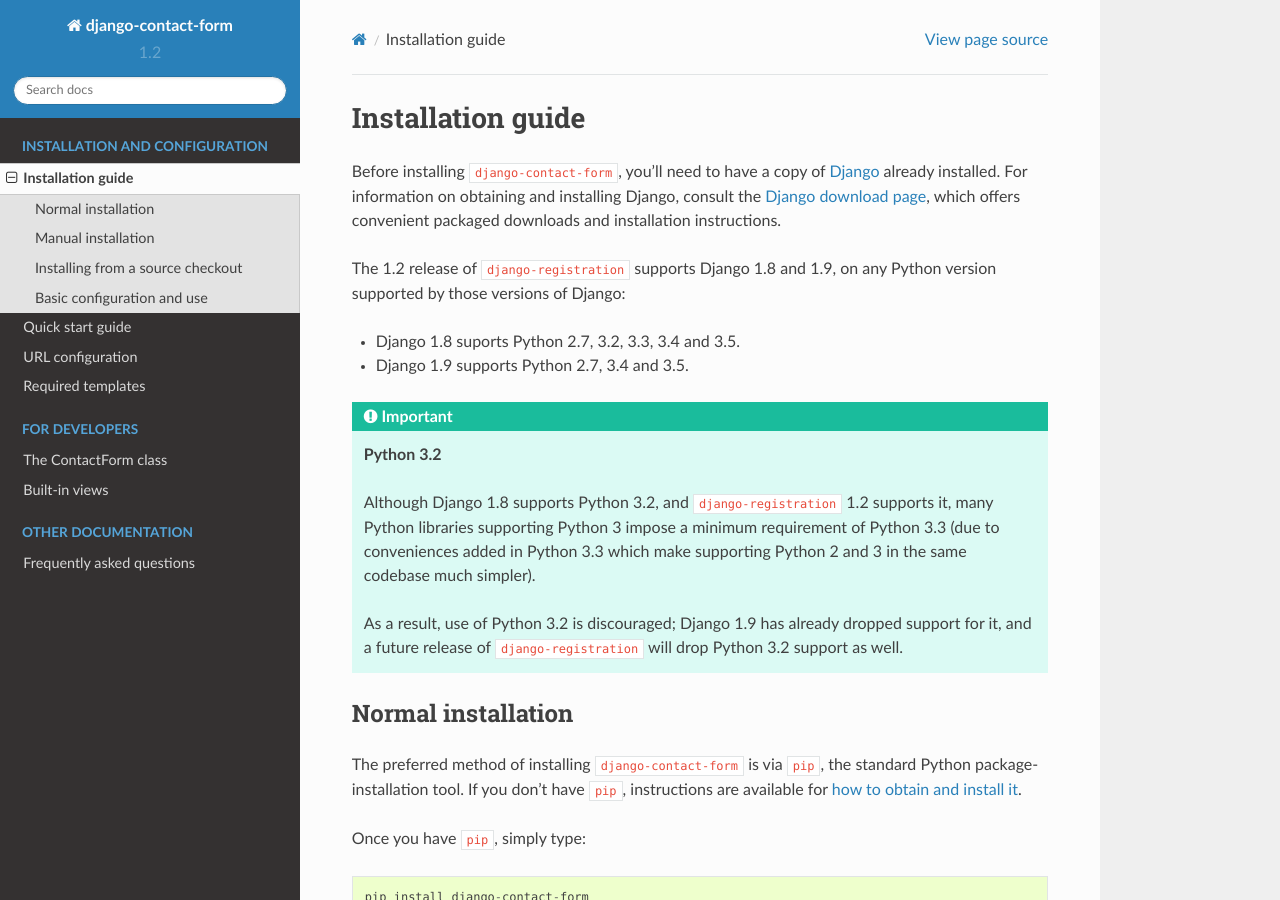
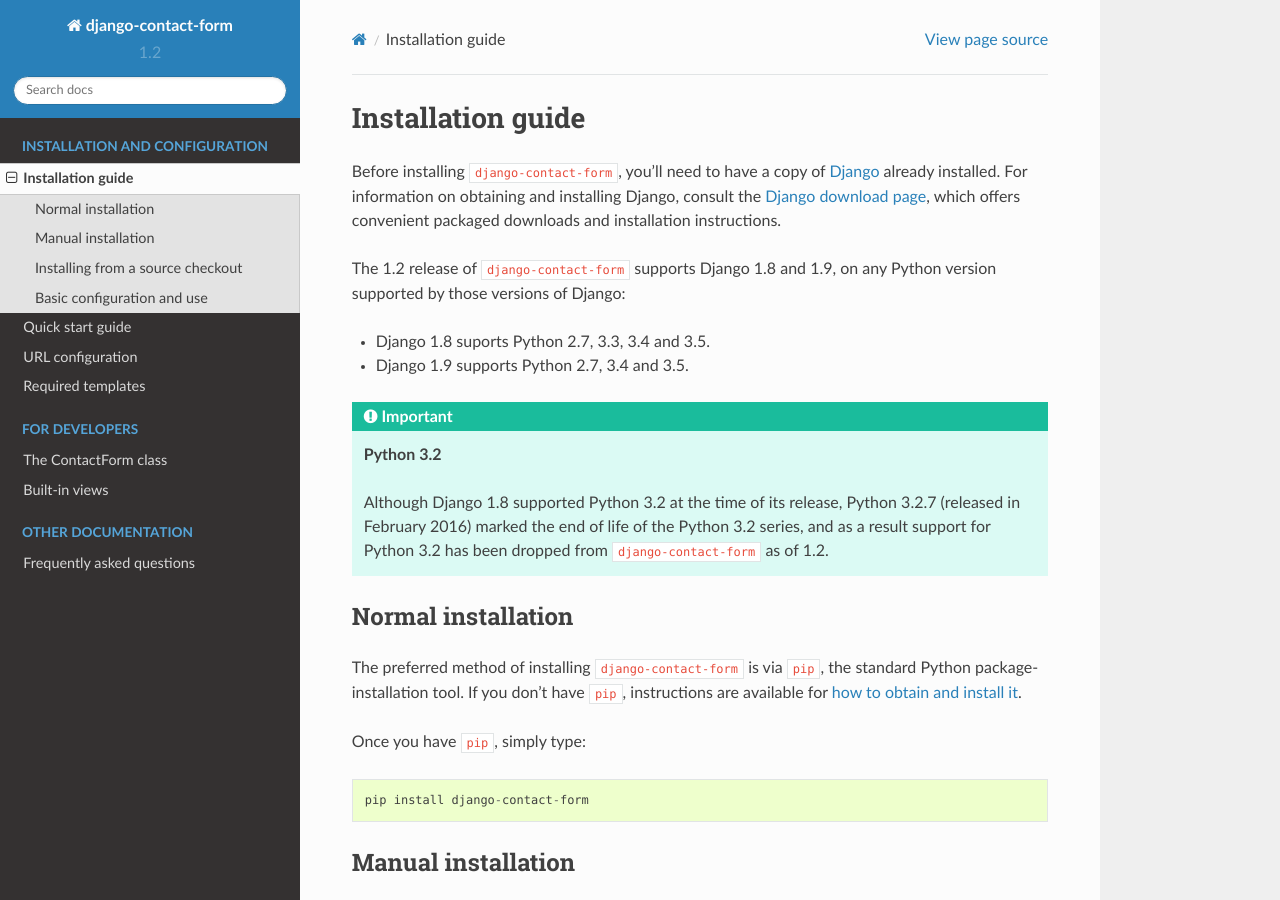
Before and after one commit to ubernostrum/django-contact-form, a Sphinx documentation site: the page built from docs/install.rst, in a window 1280 px wide and 900 px high. Built offline with Sphinx 7.4.7 and the Read the Docs theme 2.0.0, drawn with Linux system fonts in a browser that asks for light colours.

Commit message:
Update documentation on Python 3.2.

```diff
--- a/docs/install.rst
+++ b/docs/install.rst
@@ -10,24 +10,19 @@
 download page <https://www.djangoproject.com/download/>`_, which
 offers convenient packaged downloads and installation instructions.
 
-The |version| release of ``django-registration`` supports Django 1.8
+The |version| release of ``django-contact-form`` supports Django 1.8
 and 1.9, on any Python version supported by those versions of Django:
 
-* Django 1.8 suports Python 2.7, 3.2, 3.3, 3.4 and 3.5.
+* Django 1.8 suports Python 2.7, 3.3, 3.4 and 3.5.
 
 * Django 1.9 supports Python 2.7, 3.4 and 3.5.
 
 .. important:: **Python 3.2**
 
-   Although Django 1.8 supports Python 3.2, and
-   ``django-registration`` |version| supports it, many Python
-   libraries supporting Python 3 impose a minimum requirement of
-   Python 3.3 (due to conveniences added in Python 3.3 which make
-   supporting Python 2 and 3 in the same codebase much simpler).
-
-   As a result, use of Python 3.2 is discouraged; Django 1.9 has
-   already dropped support for it, and a future release of
-   ``django-registration`` will drop Python 3.2 support as well.
+   Although Django 1.8 supported Python 3.2 at the time of its
+   release, Python 3.2.7 (released in February 2016) marked the end of
+   life of the Python 3.2 series, and as a result support for Python
+   3.2 has been dropped from ``django-contact-form`` as of |version|.
 
 
 Normal installation
```
Also changed, not shown: docs/faq.rst (+4 -4 lines).
